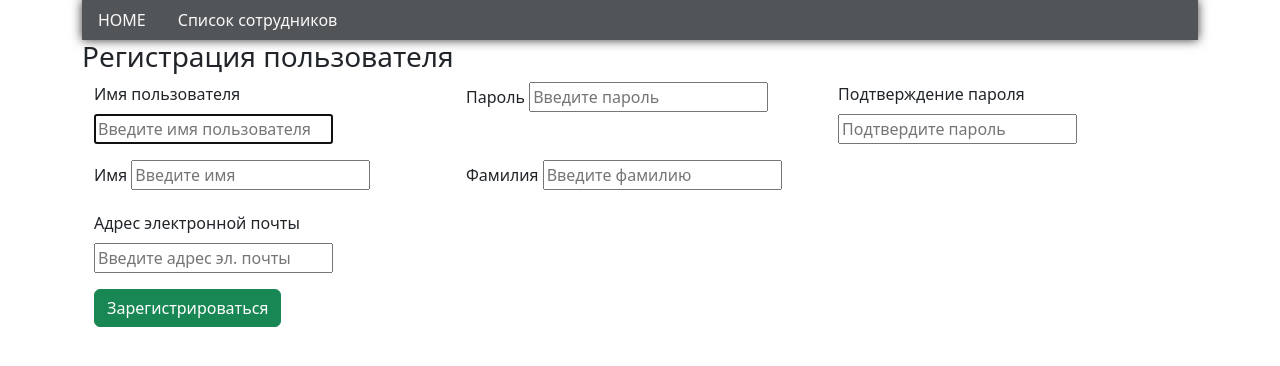
After one commit to Sanch13/miran, a Django app: page /users/registration/ in a window 1280 px wide. The commit adds this page. Shown: the top 366 px of the page. Run offline with Django 4.2, Linux system fonts and the light colour scheme; parts of the project's set-up code (start-up, migrations or seed data) failed here and were passed over; some libraries are stand-ins or nearby versions.

Commit message:
add registration, forms,

```diff
--- a/miran/miran/settings.py
+++ b/miran/miran/settings.py
@@ -13,6 +13,8 @@ DEBUG = settings.DEBUG
 ALLOWED_HOSTS = [settings.ALLOWED_HOSTS]
 
 AUTH_USER_MODEL = "users.User"
+LOGIN_REDIRECT_URL = '/'
+LOGOUT_REDIRECT_URL = '/'
 
 INSTALLED_APPS = [
     'django.contrib.admin',
--- a/miran/miran/urls.py
+++ b/miran/miran/urls.py
@@ -1,9 +1,10 @@
 from django.contrib import admin
-from django.urls import path
+from django.urls import path, include
 
 from users import views
 
 urlpatterns = [
     path('', views.home, name="home"),
+    path('users/', include('users.urls', namespace='users')),
     path('admin/', admin.site.urls),
 ]
--- /dev/null
+++ b/miran/users/forms.py
@@ -0,0 +1,18 @@
+from django.contrib.auth.forms import UserCreationForm, AuthenticationForm, PasswordResetForm
+from django import forms
+
+from .models import User
+
+
+class UserRegistrationForm(UserCreationForm):
+    first_name = forms.CharField(widget=forms.TextInput(attrs={'placeholder': 'Введите имя'}))
+    last_name = forms.CharField(widget=forms.TextInput(attrs={'placeholder': 'Введите фамилию'}))
+    username = forms.CharField(widget=forms.TextInput(attrs={'placeholder': 'Введите имя пользователя'}))
+    email = forms.CharField(widget=forms.EmailInput(attrs={'placeholder': 'Введите адрес эл. почты'}))
+    password1 = forms.CharField(widget=forms.PasswordInput(attrs={'placeholder': 'Введите пароль'}))
+    password2 = forms.CharField(widget=forms.PasswordInput(attrs={'placeholder': 'Подтвердите пароль'}))
+
+    class Meta:
+        model = User
+        fields = (
+            'first_name', 'last_name', 'username', 'email', 'password1', 'password2')
--- a/miran/users/templates/users/base.html
+++ b/miran/users/templates/users/base.html
@@ -29,8 +29,10 @@
     </ul>
 </div>
 
+<div class="container">
 {% block content %}
 {% endblock %}
+</div>
 
 <script src=""></script>
 </body>
--- /dev/null
+++ b/miran/users/templates/users/registration/registration.html
@@ -0,0 +1,75 @@
+{% extends 'users/base.html' %}
+{% load static %}
+
+{% block title %}
+    <title>Регистрация пользователя</title>
+{% endblock title %}
+
+{% block content %}
+<!--    {% if form.errors %}-->
+<!--        <div class="alert alert-warning alert-dismissible fade show"-->
+<!--             role="alert" style="margin-top: 50px;">-->
+<!--            {{ form.errors }}-->
+<!--        </div>-->
+<!--    {% endif %}-->
+    <div class="col-md-8">
+        <h3>Регистрация пользователя</h3>
+    </div>
+    <div class="container-xxl">
+        <div class="row">
+            <div class="col">
+                <form action="{% url 'users:registration' %} " method="post">
+                    {% csrf_token %}
+                    <div class="row">
+                        <div class="col-md-4">
+                            <label for="{{ form.username.id_for_label }}" class="form-label">Имя
+                                пользователя</label>
+                            {{ form.username }}
+                        </div>
+                        <div class="col-md-4">
+                            <label for="{{ form.password1.id_for_label }}"
+                                   class="form-label">Пароль</label>
+                            {{ form.password1 }}
+                        </div>
+                        <div class="col-md-4">
+                            <label for="{{ form.password2.id_for_label }}"
+                                   class="form-label">Подтверждение пароля</label>
+                            {{ form.password2 }}
+                        </div>
+                    </div>
+                    <p></p>
+                    <div class="row">
+                        <div class="col-md-4">
+                            <label for="{{ form.first_name.id_for_label }}"
+                                   class="form-label">Имя</label>
+                            {{ form.first_name }}
+                        </div>
+                        <div class="col-md-4">
+                            <label for="{{ form.last_name.id_for_label }}"
+                                   class="form-label">Фамилия</label>
+                            {{ form.last_name }}
+                        </div>
+<!--                        <div class="col-md-4">-->
+<!--                            <label for="{{ form.tab_number.id_for_label }}"-->
+<!--                                   class="form-label">Табельный-->
+<!--                                номер</label>-->
+<!--                            {{ form.tab_number }}-->
+<!--                        </div>-->
+                    </div>
+                    <p></p>
+                    <div class="col-md-4">
+                        <label for="{{ form.email.id_for_label }}" class="form-label">Адрес
+                            электронной почты</label>
+                        {{ form.email }}
+                    </div>
+                    <p></p>
+                    <div class="col-12">
+                        <button class="btn btn-success"
+                                type="submit">Зарегистрироваться
+                        </button>
+                    </div>
+                </form>
+            </div>
+        </div>
+    </div>
+{% endblock content %}
--- /dev/null
+++ b/miran/users/urls.py
@@ -0,0 +1,12 @@
+from django.contrib.auth.views import LogoutView
+from django.urls import path
+
+from .views import registration
+
+app_name = 'users'
+
+urlpatterns = [
+    path("registration/", registration, name='registration'),
+    # path("login/", login, name='login'),
+    path("logout/", LogoutView.as_view(), name="logout"),
+]
--- a/miran/users/views.py
+++ b/miran/users/views.py
@@ -1,9 +1,47 @@
-from django.shortcuts import render
+from django.contrib import auth, messages
+from django.shortcuts import render, redirect
+from django.urls import reverse
+
+from .forms import UserRegistrationForm
 
 
-# Create your views here.
 def home(request):
     context = {}
     return render(request=request,
                   template_name="users/base.html",
                   context=context)
+
+
+def registration(request):
+    if request.method == 'POST':
+        form = UserRegistrationForm(data=request.POST)
+        if form.is_valid():
+            form.save()
+            messages.success(request,
+                             'Вы успешно зарегистрировались! '
+                             'Войдите под своим логином и паролем в систему')
+            return redirect(reverse('users:login'))
+        else:
+            print(form.errors)
+    else:
+        form = UserRegistrationForm()
+    context = {'form': form}
+    return render(request=request,
+                  template_name='users/registration/registration.html',
+                  context=context)
+
+
+# def login(request):
+#     if request.method == 'POST':
+#         form = UserLoginForm(data=request.POST)
+#         if form.is_valid():
+#             username = request.POST['username']
+#             password = request.POST['password']
+#             user = auth.authenticate(username=username, password=password)
+#             if user and user.is_active:
+#                 auth.login(request, user)
+#                 return HttpResponseRedirect(reverse('index'))
+#     else:
+#         form = UserLoginForm()
+#     context = {'form': form}
+#     return render(request, 'users/registration/login.html', context=context)
```
